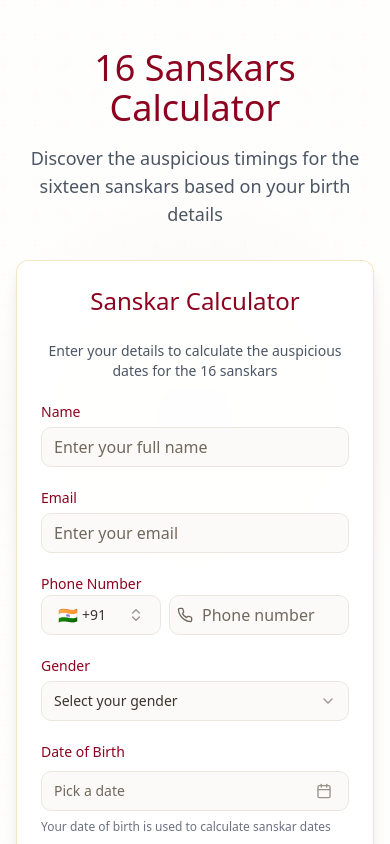
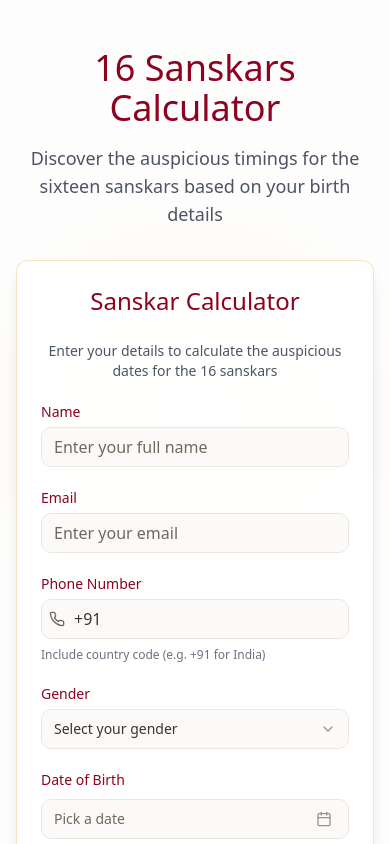
Before and after one commit to VedicTechnologies/sanskar-calculator-e3051920, a React (Vite) app: page / in a window 390 px wide. Shown: the top 844 px of the page. Built offline with nearby package versions, Linux system fonts and the light colour scheme.

Commit message:
Fix: Phone number and submit button issues
- Integrated country code with phone number input.
- Fixed the submit button functionality.

```diff
--- a/src/components/SanskarForm.tsx
+++ b/src/components/SanskarForm.tsx
@@ -5,7 +5,7 @@ import { useForm } from "react-hook-form";
 import { z } from "zod";
 import { format } from "date-fns";
 import { Calendar } from "@/components/ui/calendar";
-import { CalendarIcon, Check, ChevronsUpDown, Phone as PhoneIcon, Flag } from "lucide-react";
+import { CalendarIcon, Check, ChevronsUpDown, Phone as PhoneIcon } from "lucide-react";
 import {
   Form,
   FormControl,
@@ -22,13 +22,6 @@ import {
   SelectTrigger,
   SelectValue,
 } from "@/components/ui/select";
-import {
-  Command,
-  CommandEmpty,
-  CommandGroup,
-  CommandInput,
-  CommandItem,
-} from "@/components/ui/command";
 import { Button } from "@/components/ui/button";
 import { Input } from "@/components/ui/input";
 import { cn } from "@/lib/utils";
@@ -39,28 +32,11 @@ import {
 } from "@/components/ui/popover";
 import { UserData } from '@/utils/sanskarCalculator';
 
-// Define the country data with phone codes
-const countries = [
-  { name: "India", code: "IN", phoneCode: "+91", flag: "🇮🇳" },
-  { name: "United States", code: "US", phoneCode: "+1", flag: "🇺🇸" },
-  { name: "United Kingdom", code: "GB", phoneCode: "+44", flag: "🇬🇧" },
-  { name: "Canada", code: "CA", phoneCode: "+1", flag: "🇨🇦" },
-  { name: "Australia", code: "AU", phoneCode: "+61", flag: "🇦🇺" },
-  { name: "Germany", code: "DE", phoneCode: "+49", flag: "🇩🇪" },
-  { name: "France", code: "FR", phoneCode: "+33", flag: "🇫🇷" },
-  { name: "Japan", code: "JP", phoneCode: "+81", flag: "🇯🇵" },
-  { name: "China", code: "CN", phoneCode: "+86", flag: "🇨🇳" },
-  { name: "Russia", code: "RU", phoneCode: "+7", flag: "🇷🇺" },
-];
-
 // Define the form schema with Zod
 const formSchema = z.object({
   name: z.string().min(2, { message: "Name must be at least 2 characters." }),
   email: z.string().email({ message: "Please enter a valid email address." }),
-  phone: z.object({
-    countryCode: z.string().default("IN"),
-    number: z.string().min(8, { message: "Phone number must be at least 8 digits." }),
-  }),
+  phone: z.string().min(8, { message: "Phone number must be at least 8 digits including country code." }),
   gender: z.enum(["male", "female", "other"], {
     required_error: "Please select your gender.",
   }),
@@ -76,7 +52,7 @@ interface SanskarFormProps {
 
 const SanskarForm: React.FC<SanskarFormProps> = ({ onSubmit, isLoading = false }) => {
   const [isProcessing, setIsProcessing] = useState(false);
-  const [open, setOpen] = useState(false);
+  const [date, setDate] = useState<Date | undefined>(undefined);
 
   // Initialize the form
   const form = useForm<z.infer<typeof formSchema>>({
@@ -84,10 +60,7 @@ const SanskarForm: React.FC<SanskarFormProps> = ({ onSubmit, isLoading = false }
     defaultValues: {
       name: "",
       email: "",
-      phone: {
-        countryCode: "IN",
-        number: "",
-      },
+      phone: "+91",
     },
   });
 
@@ -95,24 +68,24 @@ const SanskarForm: React.FC<SanskarFormProps> = ({ onSubmit, isLoading = false }
   const handleSubmit = async (values: z.infer<typeof formSchema>) => {
     setIsProcessing(true);
     try {
-      // Get the phone code from the selected country
-      const selectedCountry = countries.find(c => c.code === values.phone.countryCode);
-      const phoneWithCode = `${selectedCountry?.phoneCode} ${values.phone.number}`;
-
       // Convert to UserData type
       const userData: UserData = {
         name: values.name,
         email: values.email,
-        phone: phoneWithCode,
+        phone: values.phone,
         gender: values.gender as UserData['gender'],
         dob: values.dob,
       };
 
       await onSubmit(userData);
+    } catch (error) {
+      console.error("Form submission error:", error);
     } finally {
       setIsProcessing(false);
     }
   };
+
+  const today = new Date();
 
   return (
     <div className="sanskar-form animate-entry bg-white/90 backdrop-blur-md" style={{ "--delay": "2" } as React.CSSProperties}>
@@ -160,82 +133,16 @@ const SanskarForm: React.FC<SanskarFormProps> = ({ onSubmit, isLoading = false }
             )}
           />
 
-          <div className="animate-entry" style={{ "--delay": "4.5" } as React.CSSProperties}>
-            <FormLabel className="sanskar-label block mb-1">Phone Number</FormLabel>
-            <div className="flex gap-2">
           <FormField
             control={form.control}
-                name="phone.countryCode"
+            name="phone"
             render={({ field }) => (
-                  <FormItem className="flex-shrink-0 w-[120px]">
-                    <Popover open={open} onOpenChange={setOpen}>
-                      <PopoverTrigger asChild>
-                        <FormControl>
-                          <Button
-                            variant="outline"
-                            role="combobox"
-                            aria-expanded={open}
-                            className="w-full justify-between"
-                          >
-                            {field.value ? (
-                              <div className="flex items-center">
-                                <span className="mr-1 text-base">
-                                  {countries.find((country) => country.code === field.value)?.flag}
-                                </span>
-                                <span>{countries.find((country) => country.code === field.value)?.phoneCode}</span>
-                              </div>
-                            ) : (
-                              <span>Select</span>
-                            )}
-                            <ChevronsUpDown className="ml-2 h-4 w-4 shrink-0 opacity-50" />
-                          </Button>
-                        </FormControl>
-                      </PopoverTrigger>
-                      <PopoverContent className="w-[200px] p-0">
-                        <Command>
-                          <CommandInput placeholder="Search country..." />
-                          <CommandEmpty>No country found.</CommandEmpty>
-                          <CommandGroup className="max-h-[300px] overflow-y-auto">
-                            {countries.map((country) => (
-                              <CommandItem
-                                key={country.code}
-                                value={country.code}
-                                onSelect={(value) => {
-                                  form.setValue("phone.countryCode", value);
-                                  setOpen(false);
-                                }}
-                              >
-                                <div className="flex items-center">
-                                  <span className="mr-2 text-lg">{country.flag}</span>
-                                  <span>{country.name}</span>
-                                  <span className="ml-auto text-muted-foreground">{country.phoneCode}</span>
-                                </div>
-                                <Check
-                                  className={cn(
-                                    "ml-auto h-4 w-4",
-                                    field.value === country.code ? "opacity-100" : "opacity-0"
-                                  )}
-                                />
-                              </CommandItem>
-                            ))}
-                          </CommandGroup>
-                        </Command>
-                      </PopoverContent>
-                    </Popover>
-                    <FormMessage />
-                  </FormItem>
-                )}
-              />
-
-              <FormField
-                control={form.control}
-                name="phone.number"
-                render={({ field }) => (
-                  <FormItem className="flex-grow">
+              <FormItem className="animate-entry" style={{ "--delay": "4.5" } as React.CSSProperties}>
+                <FormLabel className="sanskar-label">Phone Number</FormLabel>
                 <FormControl>
                   <div className="relative">
                     <Input
-                          placeholder="Phone number"
+                      placeholder="Phone number with country code (e.g. +919988776655)"
                       type="tel"
                       className="sanskar-input pl-8"
                       {...field}
@@ -243,12 +150,13 @@ const SanskarForm: React.FC<SanskarFormProps> = ({ onSubmit, isLoading = false }
                     <PhoneIcon className="absolute left-2 top-1/2 -translate-y-1/2 h-4 w-4 text-muted-foreground" />
                   </div>
                 </FormControl>
+                <FormDescription className="text-xs text-gray-500">
+                  Include country code (e.g. +91 for India)
+                </FormDescription>
                 <FormMessage />
               </FormItem>
             )}
           />
-            </div>
-          </div>
 
           <FormField
             control={form.control}
@@ -299,14 +207,34 @@ const SanskarForm: React.FC<SanskarFormProps> = ({ onSubmit, isLoading = false }
                     </FormControl>
                   </PopoverTrigger>
                   <PopoverContent className="w-auto p-0" align="start">
+                    <div className="p-2 flex justify-between border-b">
+                      <Button
+                        type="button"
+                        variant="ghost"
+                        size="sm"
+                        onClick={() => {
+                          const today = new Date();
+                          field.onChange(today);
+                          setDate(today);
+                        }}
+                      >
+                        Today
+                      </Button>
+                    </div>
                     <Calendar
                       mode="single"
                       selected={field.value}
-                      onSelect={field.onChange}
+                      onSelect={(date) => {
+                        field.onChange(date);
+                        setDate(date);
+                      }}
                       disabled={(date) =>
                         date > new Date() || date < new Date("1900-01-01")
                       }
                       initialFocus
+                      captionLayout="dropdown-buttons"
+                      fromYear={1900}
+                      toYear={today.getFullYear()}
                       className={cn("p-3 pointer-events-auto")}
                     />
                   </PopoverContent>
@@ -321,7 +249,7 @@ const SanskarForm: React.FC<SanskarFormProps> = ({ onSubmit, isLoading = false }
 
           <Button
             type="submit"
-            className="sanskar-button animate-entry"
+            className="sanskar-button animate-entry w-full"
             disabled={isLoading || isProcessing}
             style={{ "--delay": "7" } as React.CSSProperties}
           >
```
Lines whose indentation alone changed are shown as unchanged.
